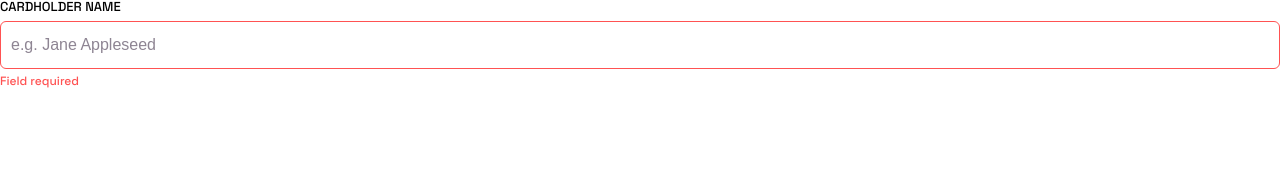
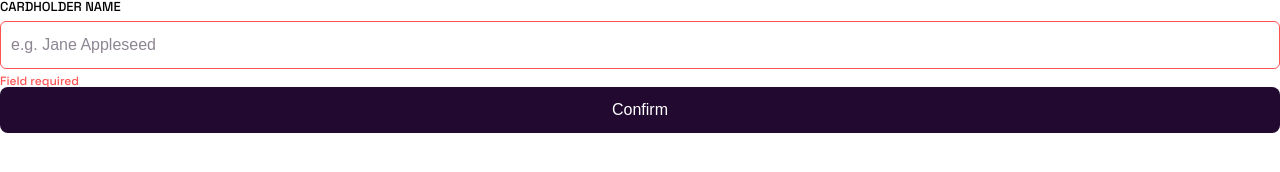
Before and after one commit to bjordandev/fm-interactive-card-details-form, a plain HTML site: page index.html in a window 1280 px wide. Drawn offline with Linux system fonts and the light colour scheme.

Commit message:
create button component

```diff
--- a/index.css
+++ b/index.css
@@ -62,6 +62,22 @@ body {
     visibility: visible;
 }
 
+/* BUTTON */
+.button {
+    padding:14px 12px;
+    font-size:16px;
+    width:100%;
+    background-color:var(--c-neutral-vdv);
+    display:block;
+    text-align:center;
+    color:var(--c-neutral);
+    border-radius: 8px;
+}
+
+.button::first-letter {
+    text-transform:uppercase;
+}
+
 
 @media screen and (min-width: 1051px) {
 
--- a/index.html
+++ b/index.html
@@ -17,6 +17,9 @@
         <input class="input__bar" required placeholder="e.g. Jane Appleseed" type="text" name="name" id="name">
         <span class="input__message">field required</span>
     </div>
+    <button class="button">
+        confirm
+    </button>
     <script src="index.js"></script>
 </body>
 </html>
```
